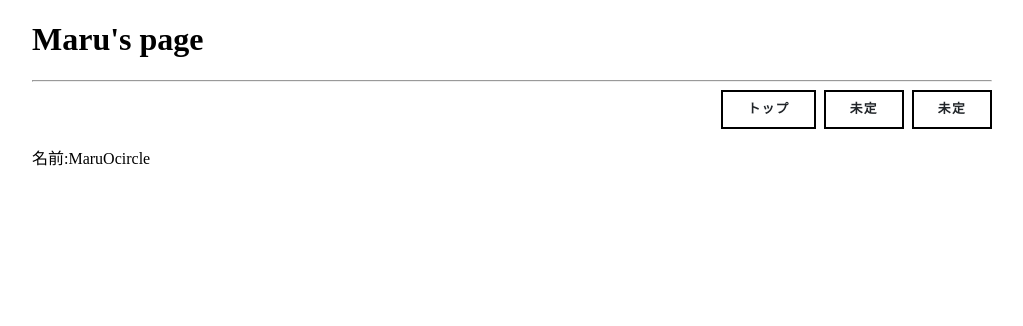
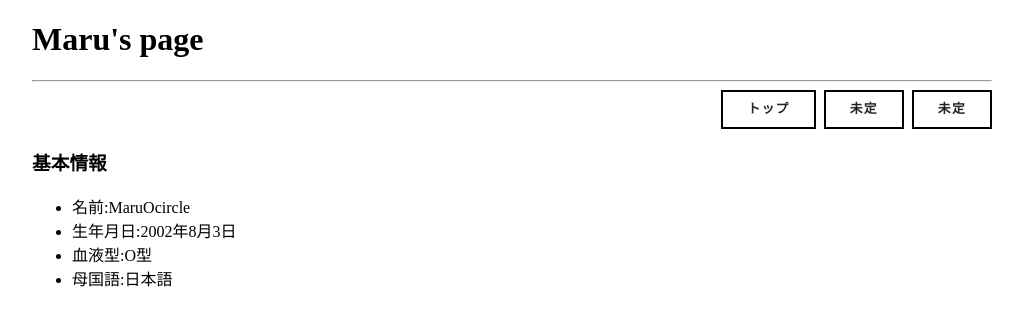
Before and after one commit to MaruOcircle/MaruOcircle.github.io, a Jekyll site: the page built from profile.md, in a window 1280 px wide. Shown: the top 326 px of the page, without its empty margins (128-1151 px from the left). Built offline with Jekyll 4.4.1, drawn with Linux system fonts in a browser that asks for light colours.

Commit message:
Update profile.md

```diff
--- a/profile.md
+++ b/profile.md
@@ -1,6 +1,10 @@
 ---
 layout: default
-title: トップ
+title: プロフィール
 ---
 
-名前:MaruOcircle
+### 基本情報
+* 名前:MaruOcircle
+* 生年月日:2002年8月3日
+* 血液型:O型
+* 母国語:日本語
```
